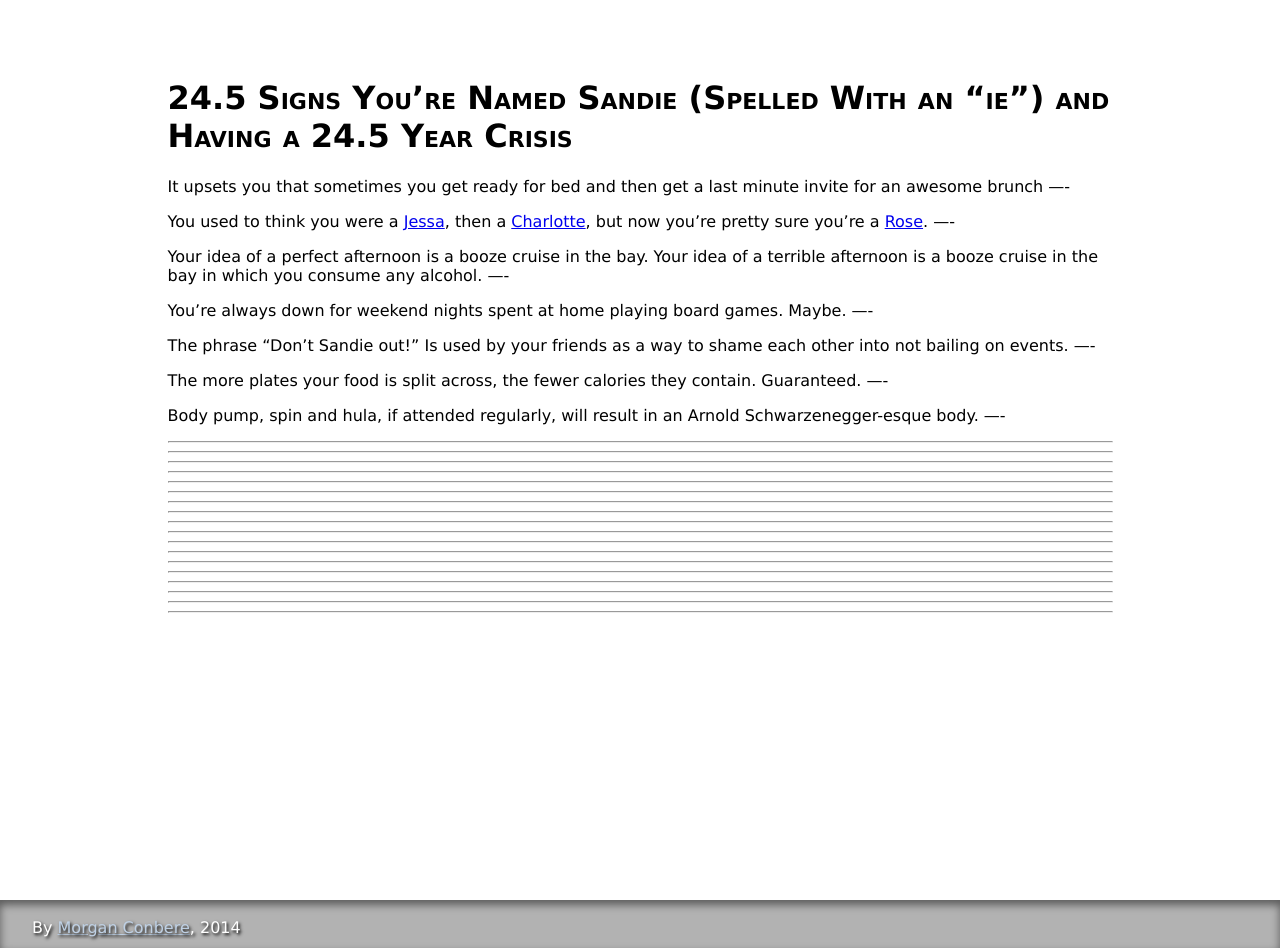
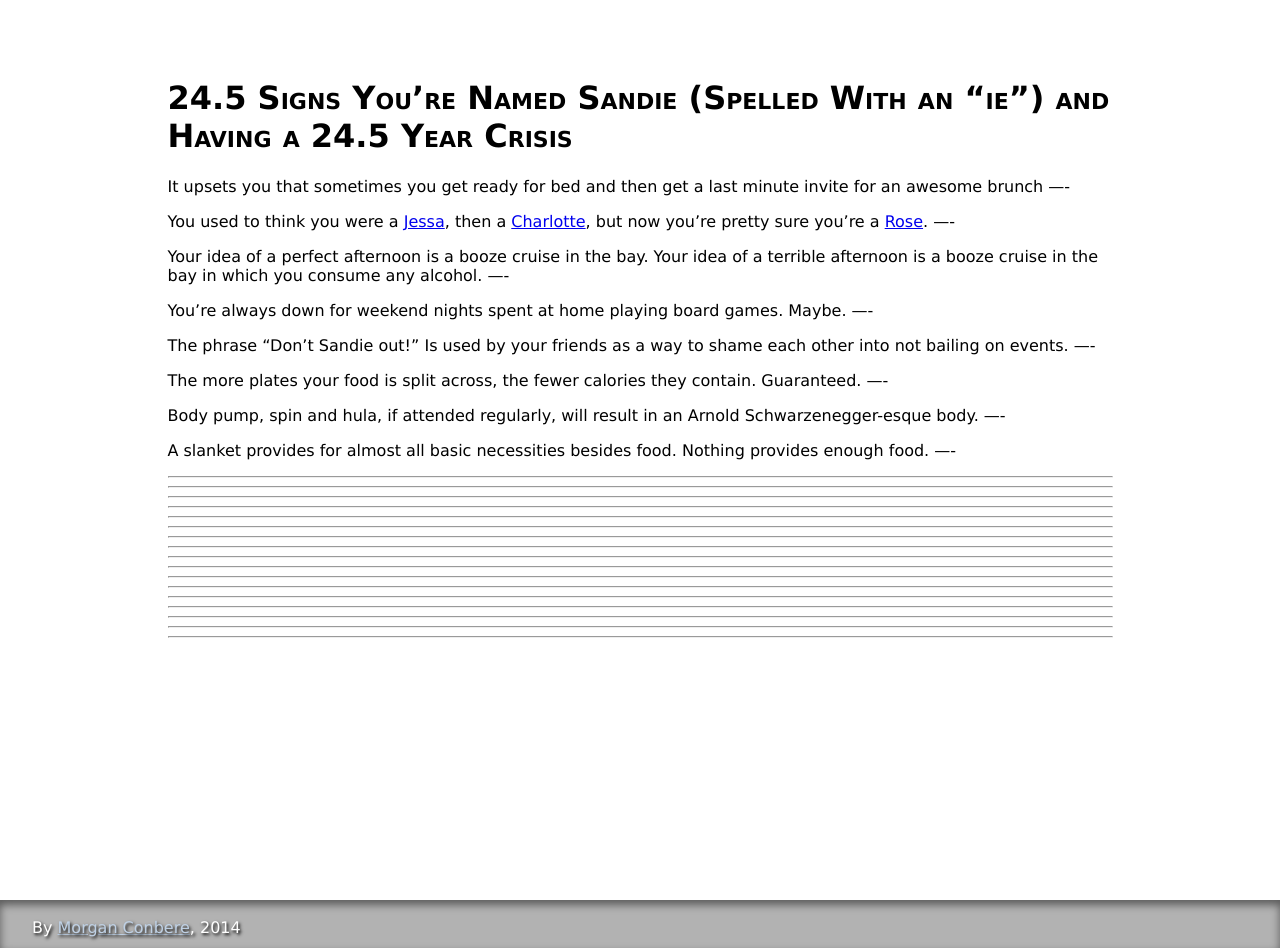
Before and after one commit to mconbere/mconbere.github.com, a Jekyll site: the page built from vittles/24.5-signs.markdown, in a window 1280 px wide. Built offline with Jekyll 4.4.1, drawn with Linux system fonts in a browser that asks for light colours.

Commit message:
Update 24.5-signs.markdown

```diff
--- a/vittles/24.5-signs.markdown
+++ b/vittles/24.5-signs.markdown
@@ -35,6 +35,7 @@ Body pump, spin and hula, if attended regularly, will result in an Arnold Schwar
 ----
 
 <!-- 8 -->
+A slanket provides for almost all basic necessities besides food. Nothing provides enough food.
 ----
 
 <!-- 9 -->
```
